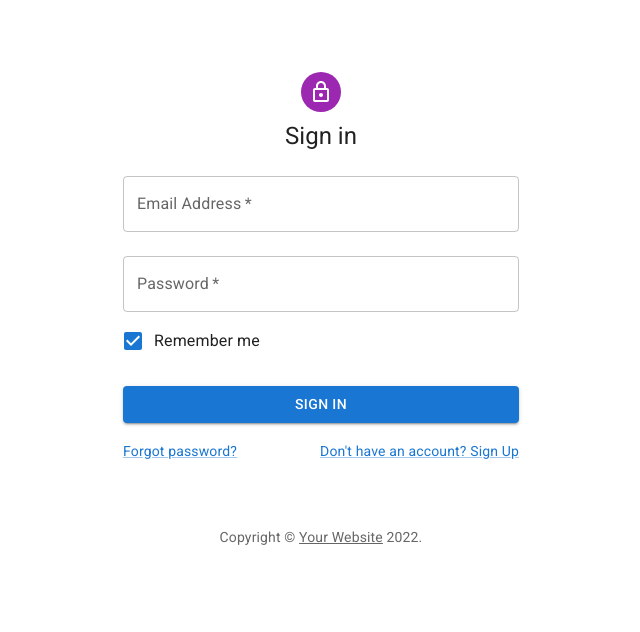
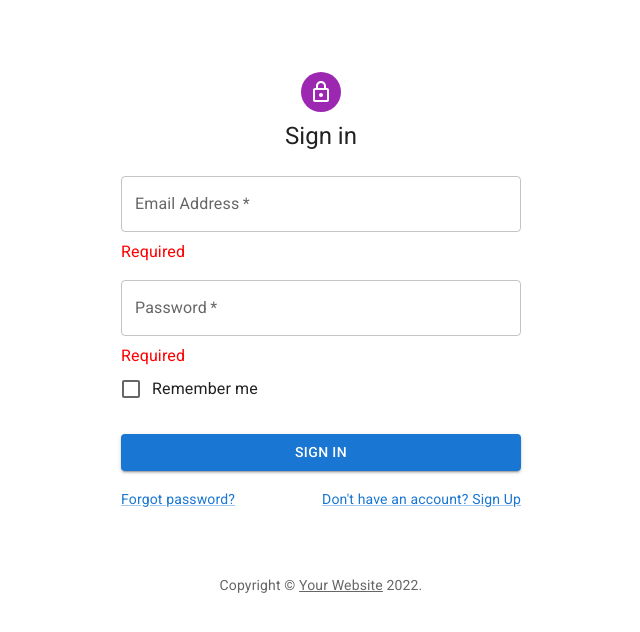
Before and after one commit to Tsyriulnikov/socialmedia, a React (Create React App) app: page /login in a window 1280 px wide. Both pictures are taken after a click on the label "Remember me". Shown: the top 632 px of the page, without its empty margins (319-959 px from the left). Built offline with nearby package versions, Linux system fonts and the light colour scheme.

Commit message:
v.0.6.18.1

```diff
--- a/src/components/Login/Login.tsx
+++ b/src/components/Login/Login.tsx
@@ -11,7 +11,8 @@ import Box from '@mui/material/Box';
 import LockOutlinedIcon from '@mui/icons-material/LockOutlined';
 import Typography from '@mui/material/Typography';
 import Container from '@mui/material/Container';
-import { createTheme, ThemeProvider } from '@mui/material/styles';
+import {createTheme, ThemeProvider} from '@mui/material/styles';
+import {useFormik} from "formik";
 
 export function Copyright(props: any) {
     return (
@@ -28,20 +29,64 @@ export function Copyright(props: any) {
 
 const theme = createTheme();
 
+//component Login
+type FormikErrorType = {
+    email?: string
+    password?: string
+    rememberMe?: boolean
+}
+
 export function Login() {
-    const handleSubmit = (event: React.FormEvent<HTMLFormElement>) => {
-        event.preventDefault();
-        const data = new FormData(event.currentTarget);
-        console.log({
-            email: data.get('email'),
-            password: data.get('password'),
-        });
-    };
+
+    const formik = useFormik({
+        initialValues: {
+            email: '',
+            password: '',
+            rememberMe: false
+        },
+        validate: (values) => {
+            const errors: FormikErrorType = {};
+            if (!values.email) {
+                errors.email = 'Required';
+            } else if (!/^[A-Z0-9._%+-]+@[A-Z0-9.-]+\.[A-Z]{2,4}$/i.test(values.email)) {
+                errors.email = 'Invalid email address';
+            }
+
+            if (!values.password) {
+                errors.password = 'Required';
+                // } else if (!/^[A-Z0-9._%+-]{8,}$/i.test(values.password)) {
+                //     (?=.*[0-9]) - строка содержит хотя бы одно число;
+                //     (?=.*[!@#$%^&*]) - строка содержит хотя бы один спецсимвол;
+                //     (?=.*[a-z]) - строка содержит хотя бы одну латинскую букву в нижнем регистре;
+                //     (?=.*[A-Z]) - строка содержит хотя бы одну латинскую букву в верхнем регистре;
+                //     [0-9a-zA-Z!@#$%^&*]{6,} - строка состоит не менее, чем из 6 вышеупомянутых символов.
+                // } else if (!/^(?=.*[a-z])(?=.*[A-Z])(?=.*[0-9])(?=.*[^\w\s]).{8,}$/i.test(values.password)) {
+            } else if (!/^(?=.*[a-z]).{4,}$/i.test(values.password)) {
+                errors.password = 'Invalid password';
+            }
+            return errors;
+        },
+        onSubmit: values => {
+            alert(JSON.stringify(values));
+            // dispatch(loginTC(values))
+            formik.resetForm()
+        },
+    })
+
+
+    //     const handleSubmit = (event: React.FormEvent<HTMLFormElement>) => {
+    //     event.preventDefault();
+    //     const data = new FormData(event.currentTarget);
+    //     console.log({
+    //         email: data.get('email'),
+    //         password: data.get('password'),
+    //     });
+    // };
 
     return (
-        <ThemeProvider theme={theme}>
         <Container component="main" maxWidth="xs">
-                <CssBaseline />
+
+            <CssBaseline/>
             <Box
                 sx={{
                     marginTop: 8,
@@ -50,45 +95,51 @@ export function Login() {
                     alignItems: 'center',
                 }}
             >
-                    <Avatar sx={{ m: 1, bgcolor: 'secondary.main' }}>
-                        <LockOutlinedIcon />
+                <Avatar sx={{m: 1, bgcolor: 'secondary.main'}}>
+                    <LockOutlinedIcon/>
                 </Avatar>
                 <Typography component="h1" variant="h5">
                     Sign in
                 </Typography>
-                    <Box component="form" onSubmit={handleSubmit} noValidate sx={{ mt: 1 }}>
+                {/*<form onSubmit={formik.handleSubmit}>*/}
+                    <Box component="form" onSubmit={formik.handleSubmit} noValidate sx={{ mt: 1 }}>
                     <TextField
                         margin="normal"
                         required
                         fullWidth
                         id="email"
                         label="Email Address"
-                            name="email"
                         autoComplete="email"
                         autoFocus
+                        {...formik.getFieldProps('email')}
                     />
+                    {formik.errors.email ? <div style={{color:'red', width:'400px'}}>{formik.errors.email}</div> : null}
                     <TextField
                         margin="normal"
                         required
                         fullWidth
-                            name="password"
                         label="Password"
                         type="password"
                         id="password"
                         autoComplete="current-password"
+                        {...formik.getFieldProps('password')}
                     />
+                    {formik.errors.password ? <div style={{color:'red', width:'400px'}}>{formik.errors.password}</div> : null}
                     <FormControlLabel
-                            control={<Checkbox value="remember" color="primary" />}
+                        control={<Checkbox  {...formik.getFieldProps('rememberMe')}
+                                            value="remember" color="primary"
+                                            checked={formik.values.rememberMe}/>}
                     label="Remember me"
                     />
                     <Button
                         type="submit"
                         fullWidth
                         variant="contained"
-                            sx={{ mt: 3, mb: 2 }}
+                        sx={{mt: 3, mb: 2}}
                     >
                         Sign In
                     </Button>
+
                     <Grid container>
                         <Grid item xs>
                             <Link href="#" variant="body2">
@@ -101,10 +152,12 @@ export function Login() {
                             </Link>
                         </Grid>
                     </Grid>
+                {/*</form>*/}
             </Box>
             </Box>
-                <Copyright sx={{ mt: 8, mb: 4 }} />
+
+            <Copyright sx={{mt: 8, mb: 4}}/>
+
         </Container>
-        </ThemeProvider>
     );
 }
--- a/src/store/app-reducer.ts
+++ b/src/store/app-reducer.ts
@@ -1,6 +1,6 @@
-import {authAPI} from "../api/todolists-api";
+import {authAPI} from "../api/auth-api";
 import {Dispatch} from "redux";
-import {setIsLoggedInAC} from "../features/login/login-reducer";
+import {setIsLoggedInAC} from "../store/login-reducer";
 import {handleServerAppError, handleServerNetworkError} from "../utils/error-utils";
 
 const initialState: InitialStateType = {
--- a/src/utils/error-utils.ts
+++ b/src/utils/error-utils.ts
@@ -1,5 +1,5 @@
-import {setAppErrorAC, SetAppErrorActionType, setAppStatusAC, SetAppStatusActionType} from '../app/app-reducer'
-import {ResponseType} from '../api/todolists-api'
+import {setAppErrorAC, SetAppErrorActionType, setAppStatusAC, SetAppStatusActionType} from '../store/app-reducer'
+import {ResponseType} from '../api/auth-api'
 import {Dispatch} from 'redux'
 
 export const handleServerAppError = <D>(data: ResponseType<D>, dispatch: Dispatch<SetAppErrorActionType | SetAppStatusActionType>) => {
```
Lines whose indentation alone changed are shown as unchanged.
